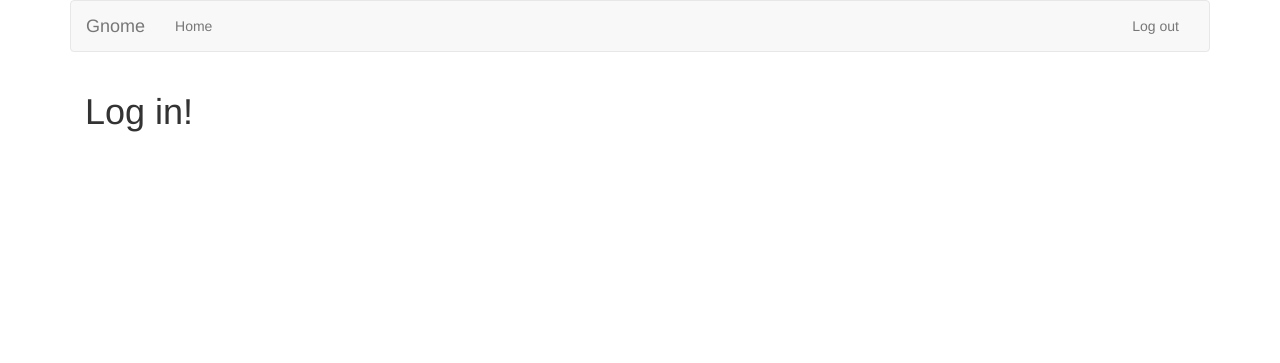
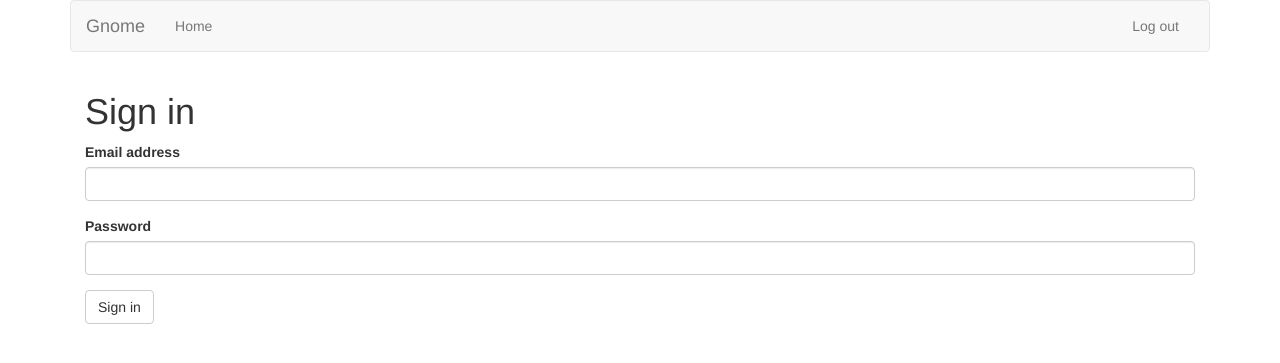
Before and after one commit to yanhamu/gnome-pi, a Flask app: page /signin in a window 1280 px wide. Shown: the top 363 px of the page. Run offline with Flask 2, Linux system fonts and the light colour scheme; some libraries are stand-ins or nearby versions.

Commit message:
added forms

```diff
--- a/app/__init__.py
+++ b/app/__init__.py
@@ -1,5 +1,6 @@
 from flask import Flask
 
 app = Flask(__name__)
+app.config.from_object('config')
 
 from app import views
--- /dev/null
+++ b/app/auth.py
@@ -0,0 +1,13 @@
+from flask_wtf import Form
+from wtforms import PasswordField
+from wtforms.fields.html5 import EmailField
+from wtforms.validators import DataRequired
+
+def signin():
+    form = SignInForm()
+    return form
+
+
+class SignInForm(Form):
+    email = EmailField('Email address', validators=[DataRequired()])
+    password = PasswordField('Password', validators=[DataRequired()])
--- /dev/null
+++ b/app/mod_signup/signup.py
@@ -0,0 +1,5 @@
+from flask_wtf import Form
+from wtforms import StringField
+
+class SignUpForm(Form):
+    x = "ahoj"
--- a/app/templates/signin.html
+++ b/app/templates/signin.html
@@ -1,4 +1,16 @@
 {% extends "base.html" %}
 {% block content %}
-    <h1> Log in!</h1>
+    <h1> Sign in</h1>
+<form method="post">
+    {{ form.hidden_tag() }}
+  <div class="form-group">
+    <label for="email">Email address</label>
+    {{ form.email(class_="form-control") }}
+  </div>
+  <div class="form-group">
+    <label for="password">Password</label>
+    {{ form.password(class_="form-control") }}
+  </div>
+  <button type="submit" class="btn btn-default">Sign in</button>
+</form>
 {% endblock %}
--- a/app/views.py
+++ b/app/views.py
@@ -1,5 +1,5 @@
 from flask import render_template
-from app import app
+from app import app, auth
 
 @app.route('/')
 @app.route('/index')
@@ -19,10 +19,12 @@ def index():
 
 @app.route('/signin', methods=['GET','POST'])
 def signin():
-    return render_template('signin.html', title='Sign in')
+    form = auth.signin()
+    print(form.email)
+    return render_template('signin.html', title='Sign in', form = form)
 
 @app.route('/signup', methods=['GET','POST'])
-def signun():
+def signup():
     return render_template('signup.html', title='Sign up')
 
 @app.route('/account/<id>')
--- /dev/null
+++ b/config.py
@@ -0,0 +1,2 @@
+WTF_CSRF_ENABLED = True
+SECRET_KEY = 'you-will-never-guess'
```
